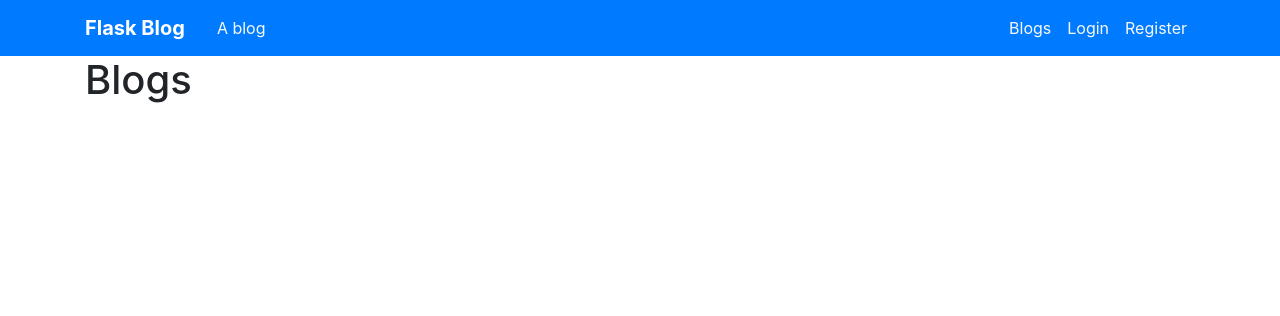
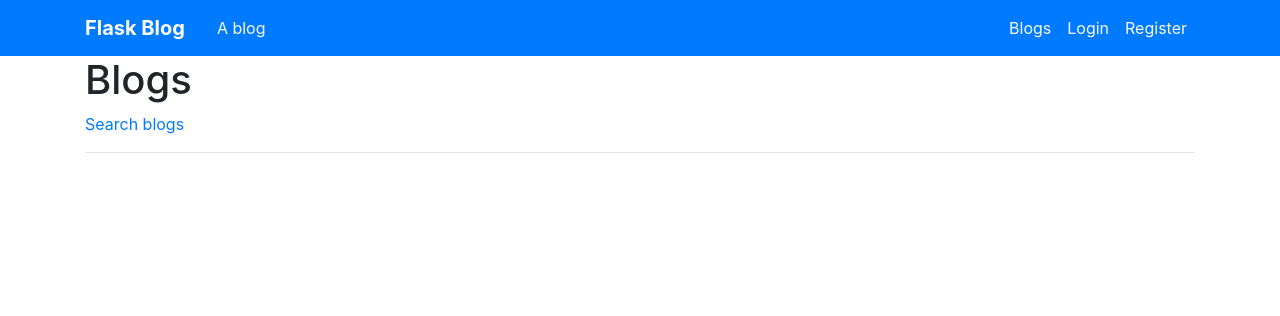
Before and after one commit to ey7/project-three, a Flask app: page /blogs in a window 1280 px wide. Shown: the top 316 px of the page. Run offline with Flask 2, Linux system fonts and the light colour scheme; data that the repository does not hold is empty; some libraries are stand-ins or nearby versions.

Commit message:
search function, route and page added with search link on blogs.html

```diff
--- a/app.py
+++ b/app.py
@@ -257,6 +257,30 @@ def delete(blog_id):
 		flash('Success, your blog has been deleted')
 		return redirect(url_for('blogs', blog_id=blog_id))
 
+#SEARCH
+# Allows a user to make a text search
+@app.route('/search')
+def search():
+	"""
+	Text search functionality. Author, title and content are searchable indices.
+	In the mongo shell, type: db.blogs.createIndex({author: "text", title: "text",
+	content:"text" })
+	"""
+	# assign the search query variable
+	search_query = request.args.get('search_query')
+	# assign the page variable
+	current_page = int(request.args.get('current_page', 1))
+	per_page = 5
+	# search results will be sorted by id
+	results = db.blogs.find({'$text': {'$search': str(search_query)}},
+		{'score': {'$meta': 'textScore'}}).sort('_id', pymongo.ASCENDING).skip((current_page -1 )*per_page).limit(per_page)
+
+	return render_template('search.html',
+		per_page=per_page,
+		current_page=current_page,
+		search_query=search_query,
+		results=results,
+		)
 
 
 if __name__ == '__main__':
--- a/templates/blogs.html
+++ b/templates/blogs.html
@@ -9,9 +9,14 @@
             </p>
             {% endfor %} {% endif %} {% endwith %}
 <h1>Blogs</h1>
+<a href="{{ url_for('search',per_page=per_page,
+    current_page=current_page,
+    search_query=search_query,
+    results=results,) }}">Search blogs</a>
+    <hr>
   <ul class="list-group">
     {% for blog in blogs %}
-      <li class="list-group-item"><a href="{{(url_for('blog', blog_id=blog._id))}}">{{blog.title}}</a></li>
+      <li class="list-group-item"><a href="{{(url_for('blog',blog_id=blog._id))}}">{{blog.title}}</a></li>
     {% endfor %}
   </ul>
 
```
Also changed, not shown: templates/search.html (added, +15 -0 lines).
